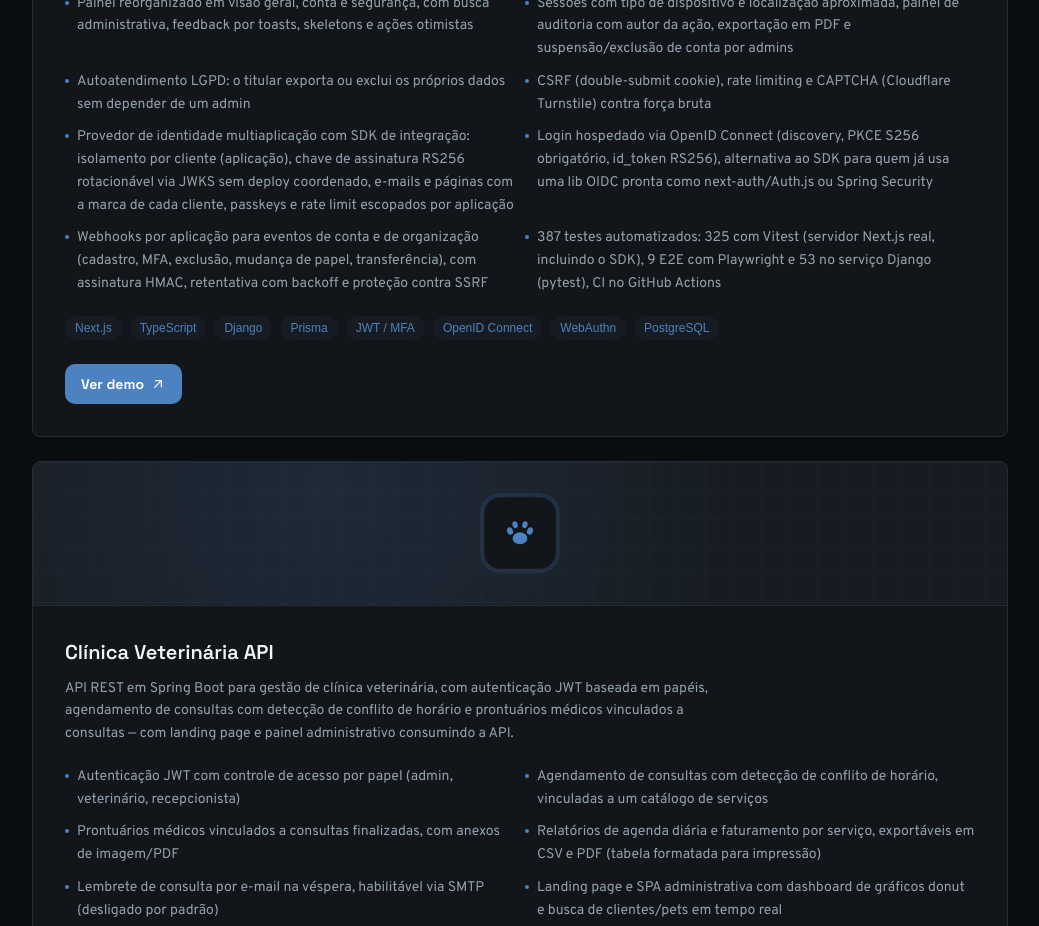
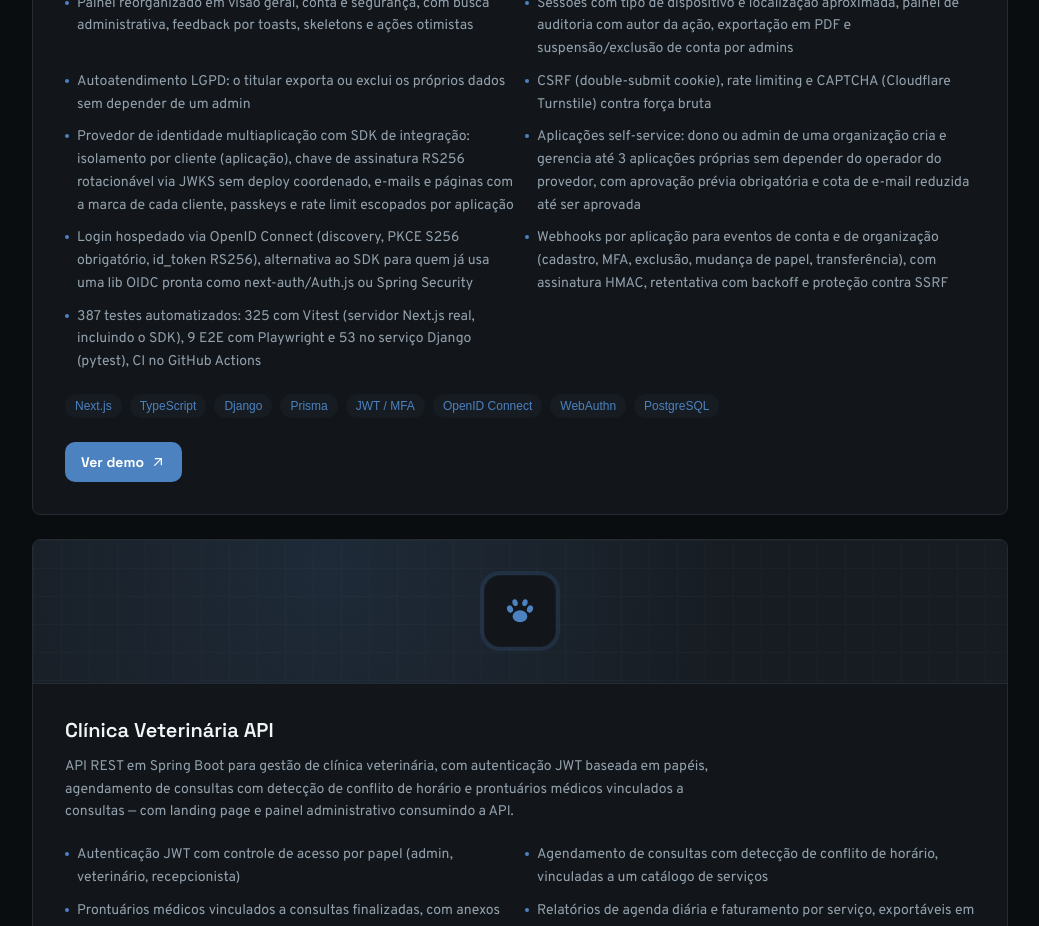
Before and after one commit to pedrolinard/portifolio, a Next.js app: page / in a window 1280 px wide. Shown: the part 3380-4306 px from the top of the page, without its empty margins (120-1159 px from the left). Built offline with nearby package versions, Linux system fonts and the light colour scheme; a web font is replaced by a local one.

Commit message:
Atualiza card do Auth System com aplicações self-service

```diff
--- a/src/components/Projects.tsx
+++ b/src/components/Projects.tsx
@@ -34,6 +34,7 @@ const projects: Project[] = [
       "Autoatendimento LGPD: o titular exporta ou exclui os próprios dados sem depender de um admin",
       "CSRF (double-submit cookie), rate limiting e CAPTCHA (Cloudflare Turnstile) contra força bruta",
       "Provedor de identidade multiaplicação com SDK de integração: isolamento por cliente (aplicação), chave de assinatura RS256 rotacionável via JWKS sem deploy coordenado, e-mails e páginas com a marca de cada cliente, passkeys e rate limit escopados por aplicação",
+      "Aplicações self-service: dono ou admin de uma organização cria e gerencia até 3 aplicações próprias sem depender do operador do provedor, com aprovação prévia obrigatória e cota de e-mail reduzida até ser aprovada",
       "Login hospedado via OpenID Connect (discovery, PKCE S256 obrigatório, id_token RS256), alternativa ao SDK para quem já usa uma lib OIDC pronta como next-auth/Auth.js ou Spring Security",
       "Webhooks por aplicação para eventos de conta e de organização (cadastro, MFA, exclusão, mudança de papel, transferência), com assinatura HMAC, retentativa com backoff e proteção contra SSRF",
       "387 testes automatizados: 325 com Vitest (servidor Next.js real, incluindo o SDK), 9 E2E com Playwright e 53 no serviço Django (pytest), CI no GitHub Actions",
```
